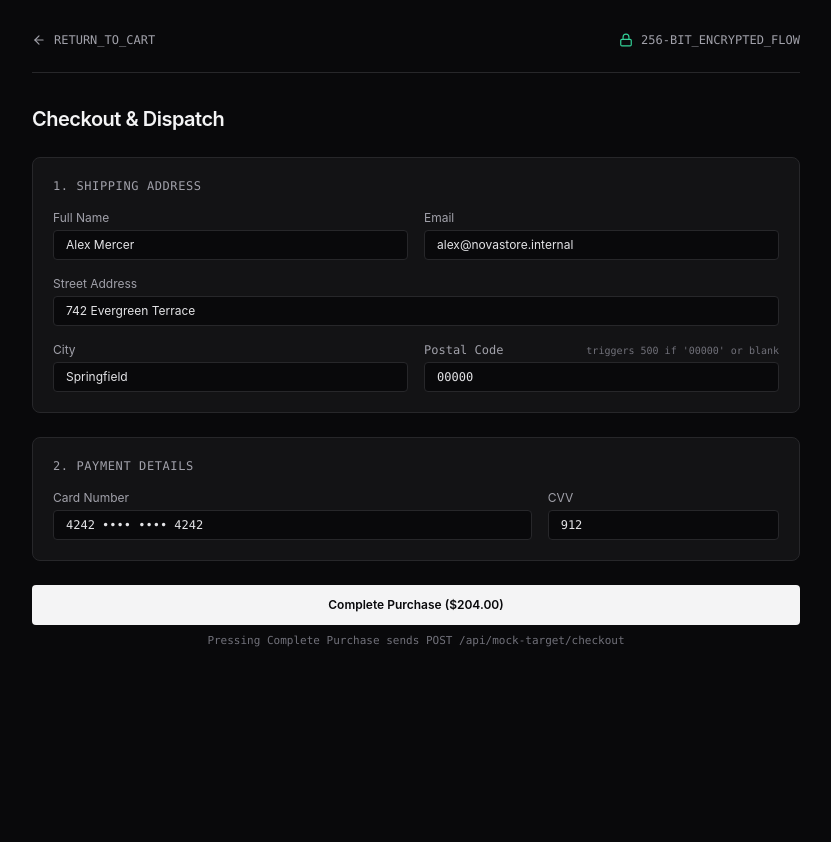
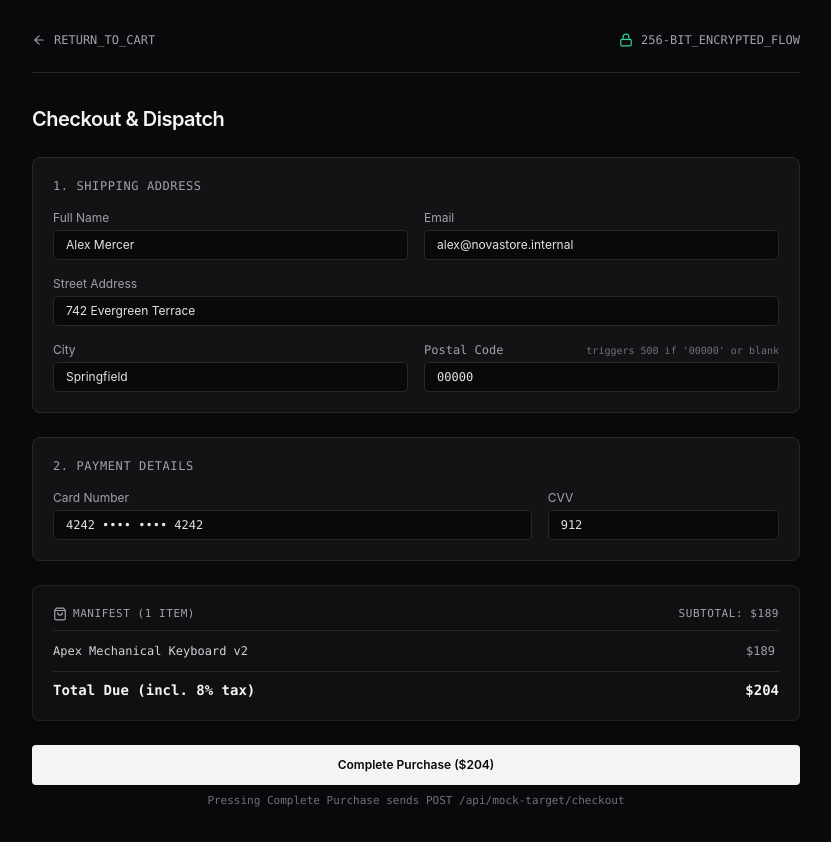
Before and after one commit to rasmiya06/behaviorx, a Next.js app: page /demo-app/checkout in a window 1280 px wide. Shown: the whole page, without its empty margins (224-1055 px from the left). Before the commit the page ends 800 px from the top, so only its background shows below. Built offline with nearby package versions, Linux system fonts and the light colour scheme.

Commit message:
feat(checkout): add dynamic order manifest and live calculation

```diff
--- a/app/demo-app/checkout/page.tsx
+++ b/app/demo-app/checkout/page.tsx
@@ -1,10 +1,18 @@
 'use client';
 
-import React, { useState } from 'react';
+import React, { useState, useEffect } from 'react';
 import Link from 'next/link';
-import { ArrowLeft, Lock, ShieldCheck, Loader2, CheckCircle2 } from 'lucide-react';
+import { ArrowLeft, Lock, ShieldCheck, Loader2, CheckCircle2, ShoppingBag } from 'lucide-react';
+
+interface CartItem {
+  id: string;
+  name: string;
+  price: number;
+  category?: string;
+}
 
 export default function CheckoutPage() {
+  const [cartItems, setCartItems] = useState<CartItem[]>([]);
   const [formData, setFormData] = useState({
     name: 'Alex Mercer',
     email: 'alex@novastore.internal',
@@ -16,6 +24,28 @@ export default function CheckoutPage() {
     expDate: '12/28',
     cvv: '912',
   });
+
+  useEffect(() => {
+    try {
+      const saved = localStorage.getItem('novastore_cart');
+      if (saved) {
+        const parsed = JSON.parse(saved);
+        if (Array.isArray(parsed) && parsed.length > 0) {
+          setCartItems(parsed);
+          return;
+        }
+      }
+      setCartItems([
+        { id: 'prod-1', name: 'Apex Mechanical Keyboard v2', price: 189, category: 'Hardware' }
+      ]);
+    } catch (e) {
+      setCartItems([]);
+    }
+  }, []);
+
+  const subtotal = cartItems.reduce((acc, item) => acc + (item.price || 0), 0);
+  const tax = Math.round(subtotal * 0.08);
+  const total = subtotal + tax;
 
   const [isSubmitting, setIsSubmitting] = useState(false);
   const [orderSuccess, setOrderSuccess] = useState(false);
@@ -201,6 +231,29 @@ export default function CheckoutPage() {
             </div>
           </div>
 
+          {/* Order Summary Breakdown */}
+          <div className="p-5 bg-zinc-900/50 border border-zinc-800/80 rounded-lg space-y-3 font-mono text-xs">
+            <div className="flex items-center justify-between text-zinc-400 pb-2 border-b border-zinc-800 text-[11px] uppercase tracking-wider">
+              <span className="flex items-center gap-1.5">
+                <ShoppingBag className="w-3.5 h-3.5 text-zinc-400" />
+                <span>Manifest ({cartItems.length} {cartItems.length === 1 ? 'item' : 'items'})</span>
+              </span>
+              <span>Subtotal: ${subtotal}</span>
+            </div>
+            <div className="space-y-1.5 max-h-36 overflow-y-auto pr-1">
+              {cartItems.map((item, idx) => (
+                <div key={`${item.id}-${idx}`} className="flex justify-between items-center text-zinc-300">
+                  <span className="truncate max-w-[280px]">{item.name}</span>
+                  <span className="text-zinc-400">${item.price}</span>
+                </div>
+              ))}
+            </div>
+            <div className="pt-2 border-t border-zinc-800 flex justify-between text-zinc-100 font-semibold text-sm">
+              <span>Total Due (incl. 8% tax)</span>
+              <span>${total}</span>
+            </div>
+          </div>
+
           {/* Submit Button */}
           <div>
             <button
@@ -215,7 +268,7 @@ export default function CheckoutPage() {
                   <span className="font-mono">AUTHORIZING_TRANSACTION...</span>
                 </>
               ) : (
-                <span>Complete Purchase ($204.00)</span>
+                <span>Complete Purchase (${total})</span>
               )}
             </button>
             <p className="text-[11px] text-zinc-500 text-center mt-2 font-mono">
```
